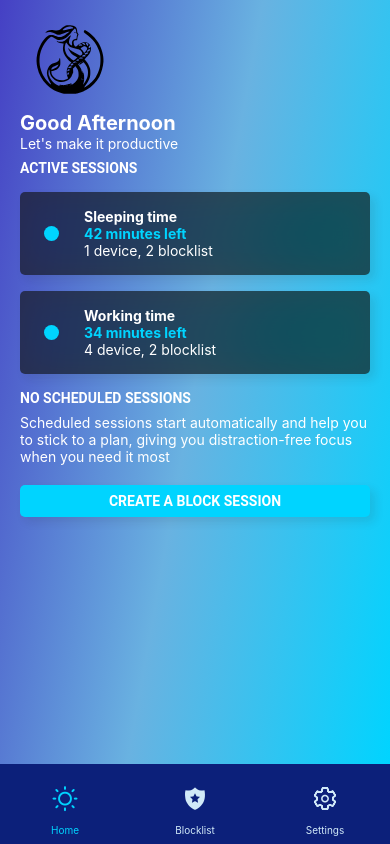
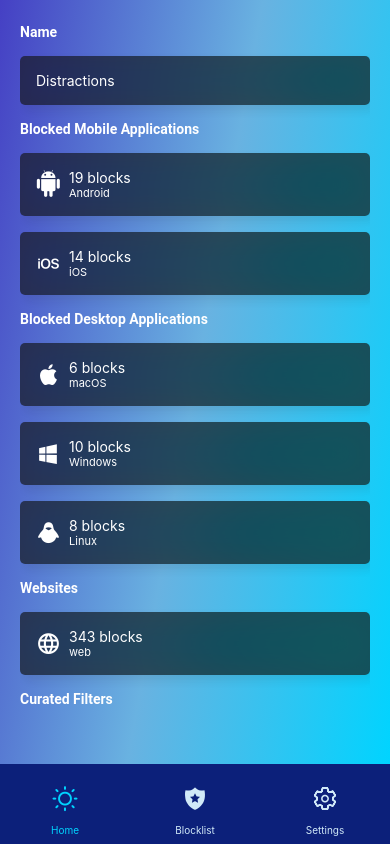
Before and after one commit to amehmeto/TiedSiren, a React Native app: screen / in a window 390 px wide. Built offline with nearby package versions, Linux system fonts and the light colour scheme.

Commit message:
feat(EditBlocklistScreen): adding edit blocklist screen

```diff
--- a/react-view/design-system/components/TiedSLinearBackground.tsx
+++ b/react-view/design-system/components/TiedSLinearBackground.tsx
@@ -1,7 +1,7 @@
 import React from 'react'
 import { LinearGradient } from 'expo-linear-gradient'
 import { T } from '../theme'
-import { Platform, StatusBar } from 'react-native'
+import { Platform, ScrollView, StatusBar } from 'react-native'
 
 export function TiedSLinearBackground(props: { children: React.ReactNode }) {
   const statusBarHeight =
@@ -15,7 +15,7 @@ export function TiedSLinearBackground(props: { children: React.ReactNode }) {
       end={{ x: 1.5, y: 0.6 }}
       style={{ flex: 1, padding: T.spacing.large, paddingTop }}
     >
-      {props.children}
+      <ScrollView>{props.children}</ScrollView>
     </LinearGradient>
   )
 }
--- a/react-view/navigators/BottomTabNavigator.tsx
+++ b/react-view/navigators/BottomTabNavigator.tsx
@@ -1,10 +1,10 @@
-import { HomeStackNavigator } from './HomeStackNavigator'
 import { SettingsScreen } from '../screens/SettingsScreen'
 import { createBottomTabNavigator } from '@react-navigation/bottom-tabs'
 import { Entypo, Ionicons } from '@expo/vector-icons'
 import { T } from '../design-system/theme'
 import { BlocklistStackNavigator } from './BlocklistStackNavigator'
 import { TabScreens } from './screen-lists/TabScreens'
+import { EditBlocklistScreen } from '../screens/Blocklists/EditBlocklistScreen'
 
 const Tab = createBottomTabNavigator()
 
@@ -26,7 +26,8 @@ export function BottomTabNavigator() {
     >
       <Tab.Screen
         name={TabScreens.HOME}
-        component={HomeStackNavigator}
+        //component={HomeStackNavigator}
+        component={EditBlocklistScreen}
         options={{
           tabBarIcon: ({ color, size }) => (
             <Entypo name="light-up" size={size} color={color} />
--- a/react-view/screens/Blocklists/EditBlocklistScreen.tsx
+++ b/react-view/screens/Blocklists/EditBlocklistScreen.tsx
@@ -2,12 +2,44 @@ import React from 'react'
 import { TiedSLinearBackground } from '../../design-system/components/TiedSLinearBackground'
 import { NativeStackNavigationProp } from '@react-navigation/native-stack'
 import { T } from '../../design-system/theme'
-import { Text } from 'react-native'
+import { Text, View } from 'react-native'
 import { ScreenList } from '../../navigators/screen-lists/screenLists'
 import { TabScreens } from '../../navigators/screen-lists/TabScreens'
+import { TiedSBlurView } from '../../design-system/components/TiedSBlurView'
+import { MaterialCommunityIcons, Zocial } from '@expo/vector-icons'
+import { Icon } from '@expo/vector-icons/build/createIconSet'
 
 type BlocklistScreenProps = {
   navigation: NativeStackNavigationProp<ScreenList, TabScreens.BLOCKLIST>
+}
+
+function BlocksPreviewCard(props: {
+  IconTag: Icon<any, any>
+  iconName: string
+  platform: 'Android' | 'iOS' | 'web' | 'macOS' | 'Windows' | 'Linux'
+  blocksNumber: number
+}) {
+  return (
+    <TiedSBlurView>
+      <props.IconTag
+        name={props.iconName}
+        color={T.color.text}
+        size={25}
+        style={{ marginRight: T.spacing.small }}
+      />
+      <View
+        style={{
+          flexDirection: 'column' as const,
+          alignItems: 'stretch' as const,
+        }}
+      >
+        <Text style={{ color: T.color.text }}>{props.blocksNumber} blocks</Text>
+        <Text style={{ color: T.color.text, fontSize: T.size.xSmall }}>
+          {props.platform}
+        </Text>
+      </View>
+    </TiedSBlurView>
+  )
 }
 
 export function EditBlocklistScreen({
@@ -22,9 +54,68 @@ export function EditBlocklistScreen({
     marginBottom: T.spacing.small,
   }
 
+  const blocklist = {
+    name: 'Distractions',
+    androidBlock: 19,
+    iosBlock: 14,
+    macosBlock: 6,
+    windowsBlock: 10,
+    linuxBlock: 8,
+    webBlock: 343,
+  }
+
   return (
     <TiedSLinearBackground>
-      <Text style={titleStyle}>ACTIVE SESSIONS</Text>
+      <Text style={titleStyle}>Name</Text>
+      <TiedSBlurView>
+        <Text style={{ color: T.color.text }}>{blocklist.name}</Text>
+      </TiedSBlurView>
+
+      <Text style={titleStyle}>Blocked Mobile Applications</Text>
+      <BlocksPreviewCard
+        IconTag={Zocial}
+        iconName={'android'}
+        platform={'Android'}
+        blocksNumber={blocklist.androidBlock}
+      />
+
+      <BlocksPreviewCard
+        IconTag={MaterialCommunityIcons}
+        iconName={'apple-ios'}
+        platform={'iOS'}
+        blocksNumber={blocklist.iosBlock}
+      />
+
+      <Text style={titleStyle}>Blocked Desktop Applications</Text>
+      <BlocksPreviewCard
+        IconTag={MaterialCommunityIcons}
+        iconName={'apple'}
+        platform={'macOS'}
+        blocksNumber={blocklist.macosBlock}
+      />
+      <BlocksPreviewCard
+        IconTag={MaterialCommunityIcons}
+        iconName={'microsoft-windows'}
+        platform={'Windows'}
+        blocksNumber={blocklist.windowsBlock}
+      />
+
+      <BlocksPreviewCard
+        IconTag={MaterialCommunityIcons}
+        iconName={'linux'}
+        platform={'Linux'}
+        blocksNumber={blocklist.linuxBlock}
+      />
+
+      <Text style={titleStyle}>Websites</Text>
+      <BlocksPreviewCard
+        IconTag={MaterialCommunityIcons}
+        iconName={'web'}
+        platform={'web'}
+        blocksNumber={blocklist.webBlock}
+      />
+
+      <Text style={titleStyle}>Curated Filters</Text>
     </TiedSLinearBackground>
   )
 }
```
